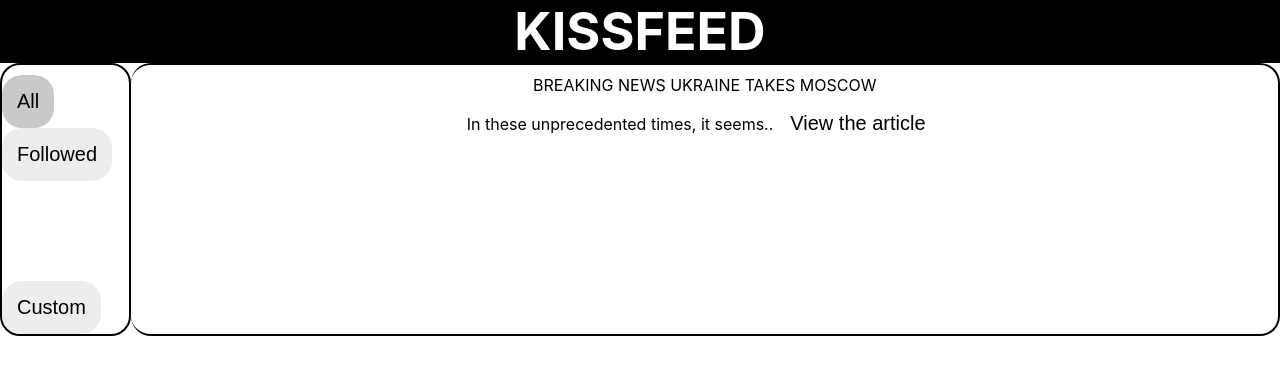
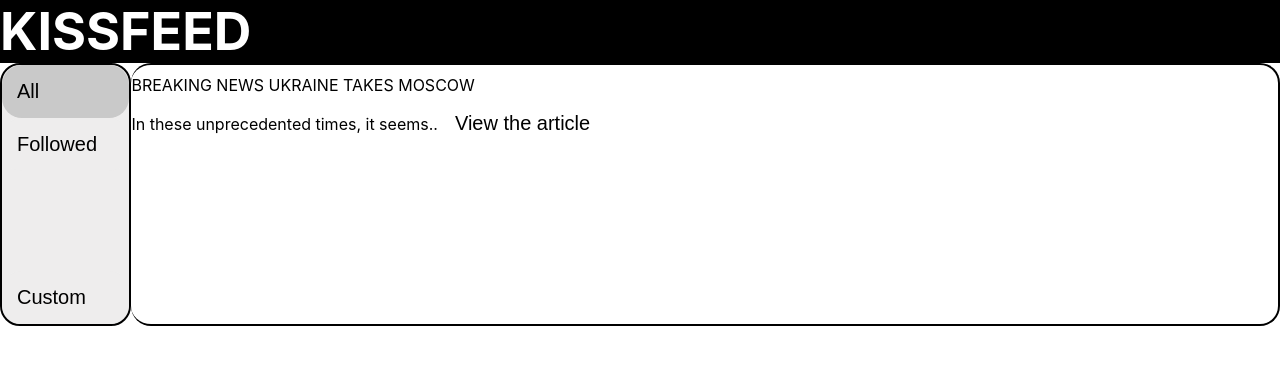
Before and after one commit to ElenBhattarai/kissfeed, a React (Create React App) app in the folder my-app/: page / in a window 1280 px wide. Shown: the top 374 px of the page. Built offline with nearby package versions, Linux system fonts and the light colour scheme.

Commit message:
css edits in columns

```diff
--- a/my-app/src/App.css
+++ b/my-app/src/App.css
@@ -1,7 +1,4 @@
-.App {
-  text-align: center;
 
-}
 
 *{
   border-radius: 20px;
@@ -44,14 +41,17 @@ div {
   background-color: #eeeded;
   border-color: #eeeded;
   border-style: none;
+  /*border-radius: 0px;*/
+  width: 100%;
 }
 
 #column1 {
   text-align: left;
-   padding-top: 10px;
+   /*padding-top: 10px;*/
    width: 20vw;
    border-style: solid;
    border-width: 2px;
+   background-color: #eeeded;
 
 }
 #column2 {
```
